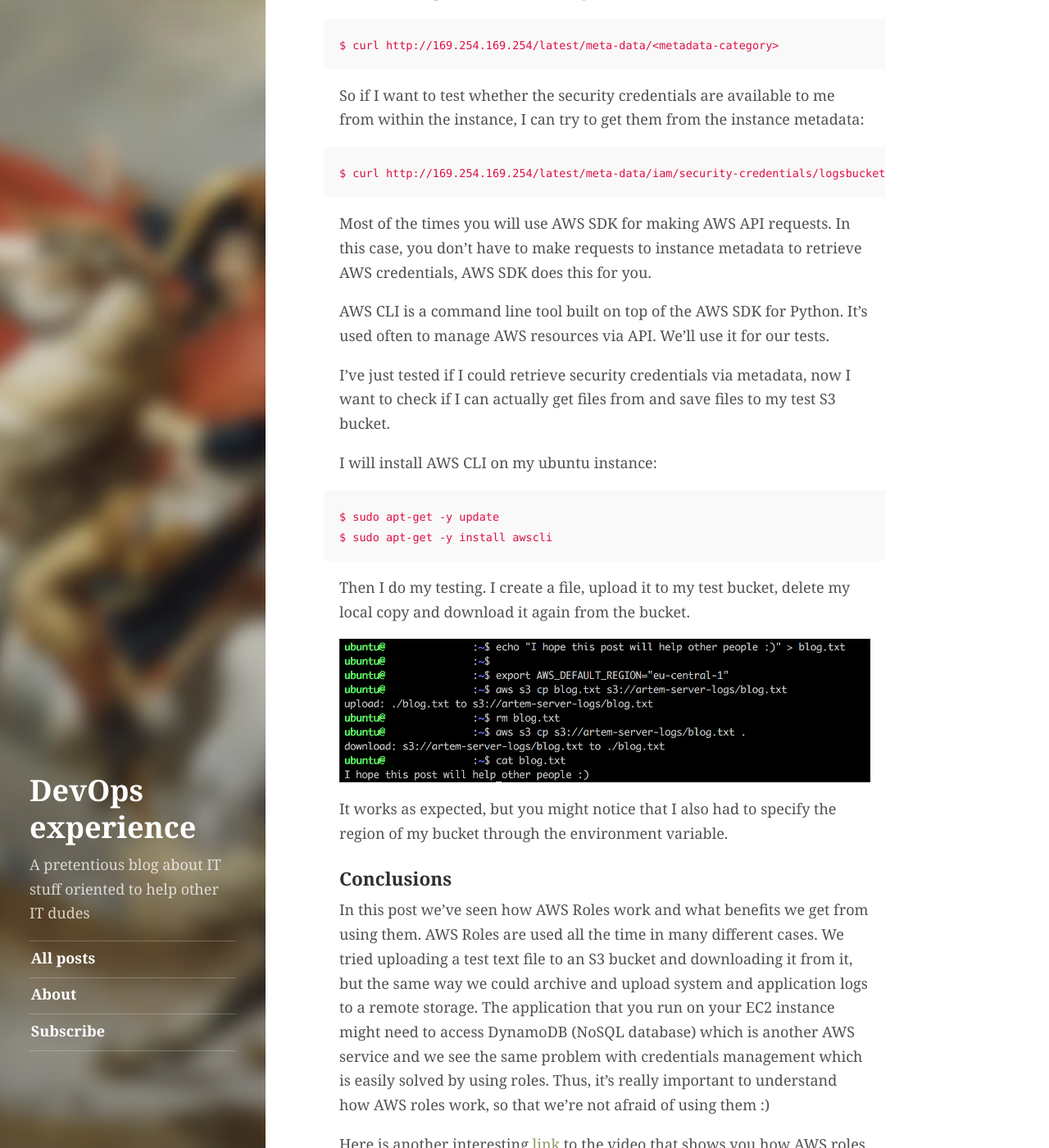
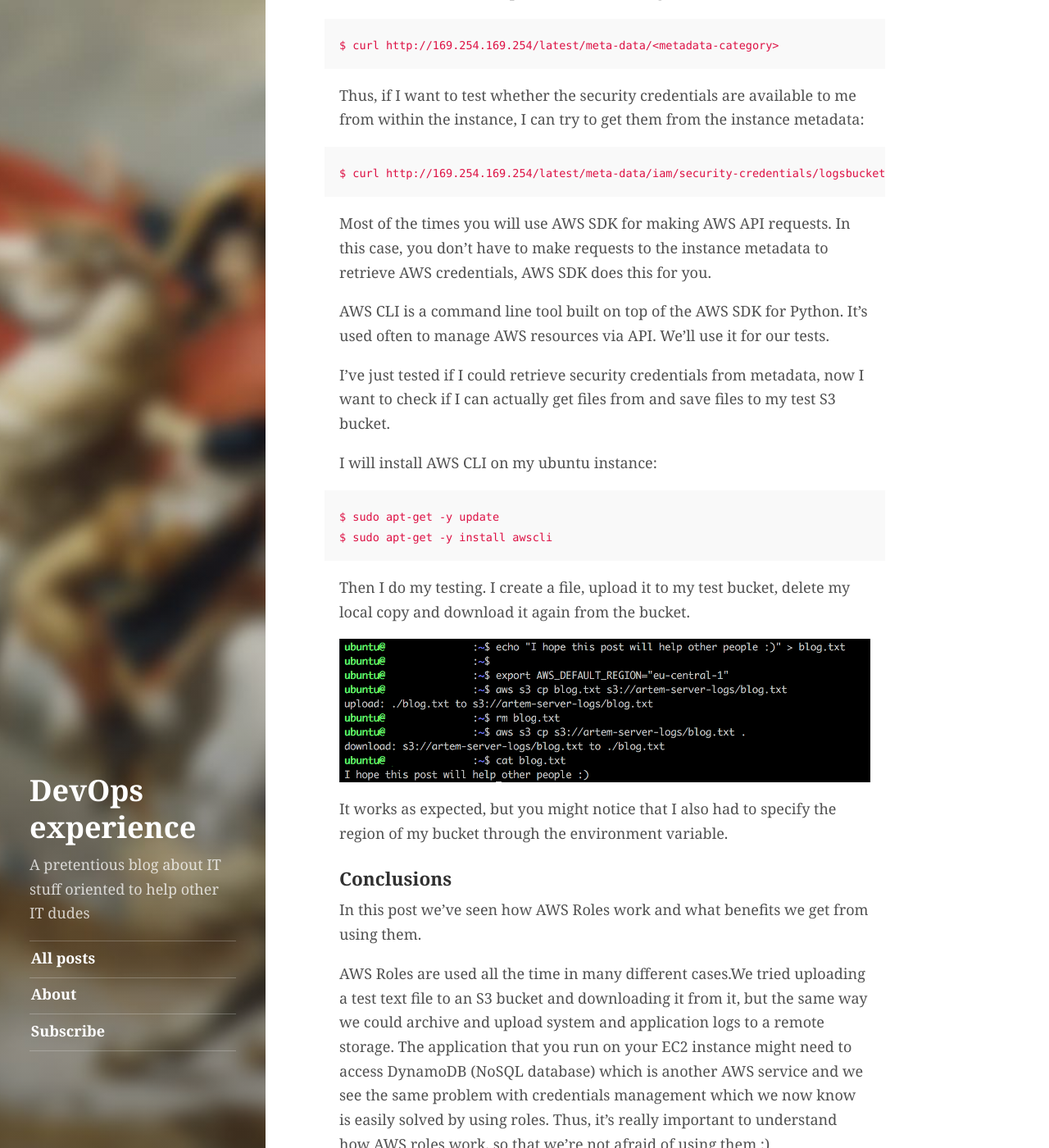
Before and after one commit to Artemmkin/Artemmkin.github.io, a Jekyll site: the page built from _posts/2017-05-17-aws-roles.md, in a window 1280 px wide and 1400 px high, scrolled down 5868 px. Shown: the whole window at 82% size. Built offline with Jekyll 4.4.1, drawn with Linux system fonts in a browser that asks for light colours; comment, search, counter and statistics services are not loaded; some of the changed text lies outside the part shown.

Commit message:
Correct typos

```diff
--- a/_posts/2017-05-17-aws-roles.md
+++ b/_posts/2017-05-17-aws-roles.md
@@ -8,10 +8,10 @@ Unless you work via [AWS Management Console](http://searchaws.techtarget.com/def
 
 If you ever worked with tools like [AWS CLI](http://docs.aws.amazon.com/cli/latest/userguide/cli-chap-welcome.html) and [Terraform](https://www.terraform.io/) which allow you to manage your AWS infrastructure, then you know that they require AWS credentials in order to work, because they work by making API requests to AWS API. When you work with these tools, you usually put your credentials to a special `.aws` folder under your user, and they simply take it from there every time you use them.
 
- But what do you do when you need to provide access to AWS resources to the scripts or an application running on your EC2 instance? For example, your application running on an EC2 instance might need to save or fetch some files from an S3 bucket. Do you just put user credentials on that instance in this case? Although this will work, there's a better way to do this...
+ But what do you do when you need to provide access to AWS resources to some scripts or an application running on your EC2 instance? For example, your application running on an EC2 instance might need to save or fetch some files from an S3 bucket. Do you just put user credentials on that instance in this case? Although this will work, there's a better way to do this...
  <!--break-->
 
-For cases like this, when one of AWS services needs to access another, AWS offers a special IAM entity that is called a _role_.
+For cases like this, when one AWS service needs to access another, AWS offers a special IAM entity that is called a _role_.
 
 Roles are similar in concept to users. It's an identity to which you attach policies with permissions to access AWS resources. The difference is that, unlike a user, role is not associated with a single person, instead it is meant to be assumable by any person or any service that needs it.
 
@@ -126,21 +126,21 @@ As you can see from the picture, instead of roles you actually choose an _instan
 **7.**
 After instance has been launched, I ssh into it and check if I can retrieve temporary security credentials that come with the role.
 
-The security credentials are retrieved from [instance metadata](http://docs.aws.amazon.com/AWSEC2/latest/UserGuide/ec2-instance-metadata.html). Instance metadata is basically all the data about the instance that is accessible from within the instance itself. So if an application needs to know some information about the instance it's running on, including temporary security credentials which are available to the instance, it needs to send an HTTP GET requests to the following URL:
+The security credentials are retrieved from the [instance metadata](http://docs.aws.amazon.com/AWSEC2/latest/UserGuide/ec2-instance-metadata.html). The instance metadata is basically all the data about the instance that is accessible from within the instance itself. So if an application needs to know some information about the instance it's running on, including temporary security credentials which are available to the instance, it needs to send an HTTP GET requests to the following URL:
 ~~~yml
 $ curl http://169.254.169.254/latest/meta-data/<metadata-category>
 ~~~
 
-So if I want to test whether the security credentials are available to me from within the instance, I can try to get them from the instance metadata:
+Thus, if I want to test whether the security credentials are available to me from within the instance, I can try to get them from the instance metadata:
 ~~~yml
 $ curl http://169.254.169.254/latest/meta-data/iam/security-credentials/logsbucket-role
 ~~~
 
-Most of the times you will use AWS SDK for making AWS API requests. In this case, you don't have to make requests to instance metadata to retrieve AWS credentials, AWS SDK does this for you.
+Most of the times you will use AWS SDK for making AWS API requests. In this case, you don't have to make requests to the instance metadata to retrieve AWS credentials, AWS SDK does this for you.
 
 AWS CLI is a command line tool built on top of the AWS SDK for Python. It's used often to manage AWS resources via API. We'll use it for our tests.
 
-I've just tested if I could retrieve security credentials via metadata, now I want to check if I can actually get files from and save files to my test S3 bucket.
+I've just tested if I could retrieve security credentials from metadata, now I want to check if I can actually get files from and save files to my test S3 bucket.
 
 I will install AWS CLI on my ubuntu instance:
 ~~~yml
@@ -155,6 +155,8 @@ It works as expected, but you might notice that I also had to specify the region
 
 ### Conclusions
 
-In this post we've seen how AWS Roles work and what benefits we get from using them. AWS Roles are used all the time in many different cases. We tried uploading a test text file to an S3 bucket and downloading it from it, but the same way we could archive and upload system and application logs to a remote storage. The application that you run on your EC2 instance might need to access DynamoDB (NoSQL database) which is another AWS service and we see the same problem with credentials management which is easily solved by using roles. Thus, it's really important to understand how AWS roles work, so that we're not afraid of using them :)
+In this post we've seen how AWS Roles work and what benefits we get from using them.
 
-Here is another interesting [link](https://www.youtube.com/watch?v=C4AyfV3Z3xs) to the video that shows you how AWS roles could be used with an SDK-based application.
+AWS Roles are used all the time in many different cases.We tried uploading a test text file to an S3 bucket and downloading it from it, but the same way we could archive and upload system and application logs to a remote storage. The application that you run on your EC2 instance might need to access DynamoDB (NoSQL database) which is another AWS service and we see the same problem with credentials management which we now know is easily solved by using roles. Thus, it's really important to understand how AWS roles work, so that we're not afraid of using them :)
+
+Here is another interesting [link](https://www.youtube.com/watch?v=C4AyfV3Z3xs) to the video that shows you how AWS roles could be used with SDK-based applications.
```
Also changed, not shown: other parts of _posts/2017-05-17-aws-roles.md (+2 -2 lines).
